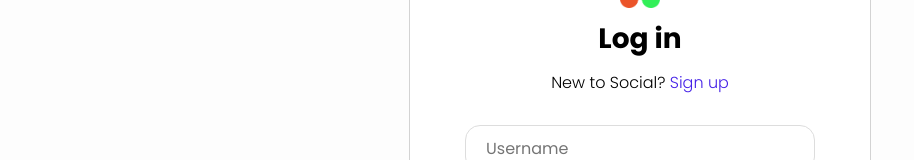
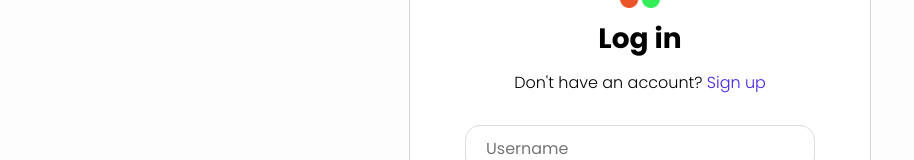
Before and after one commit to justinshane13/social-frontend-t, a React (Create React App) app: page /login in a window 1280 px wide. Shown: the part 183-343 px from the top of the page, without its empty margins (0-914 px from the left). Built offline with nearby package versions, Linux system fonts and the light colour scheme.

Commit message:
fix signup cta

```diff
--- a/src/pages/Login.js
+++ b/src/pages/Login.js
@@ -30,7 +30,7 @@ const Login = () => {
             <form className="login" onSubmit={handleSubmit}>
                 <img className='login-social-logo' src='images/Social-Logo.png' alt='Social logo' />
                 <h3 className="login-title">Log in</h3>
-                <p className="login-to-signup">New to Social? <Link to="/signup" className="link">Sign up</Link></p>
+                <p className="login-to-signup">Don't have an account? <Link to="/signup" className="link">Sign up</Link></p>
                 <input
                     type="text"
                     onChange={(e) => setUsername(e.target.value)}
```
